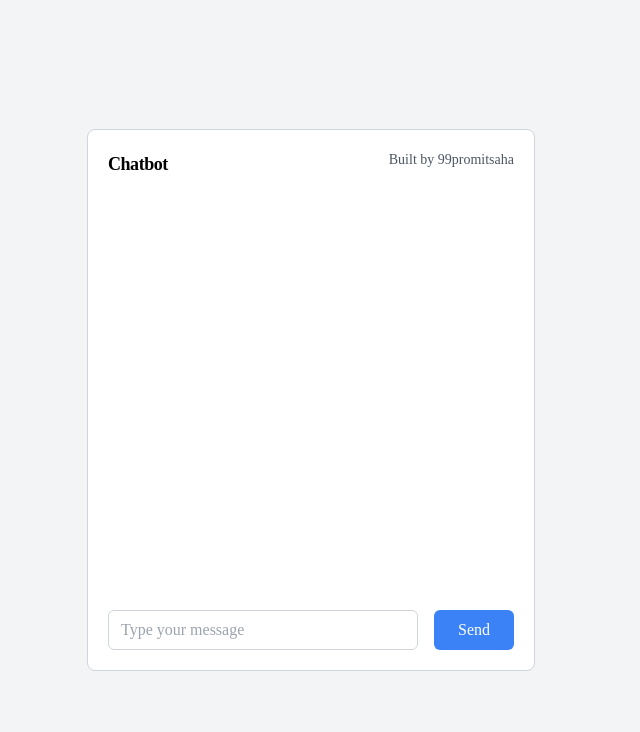
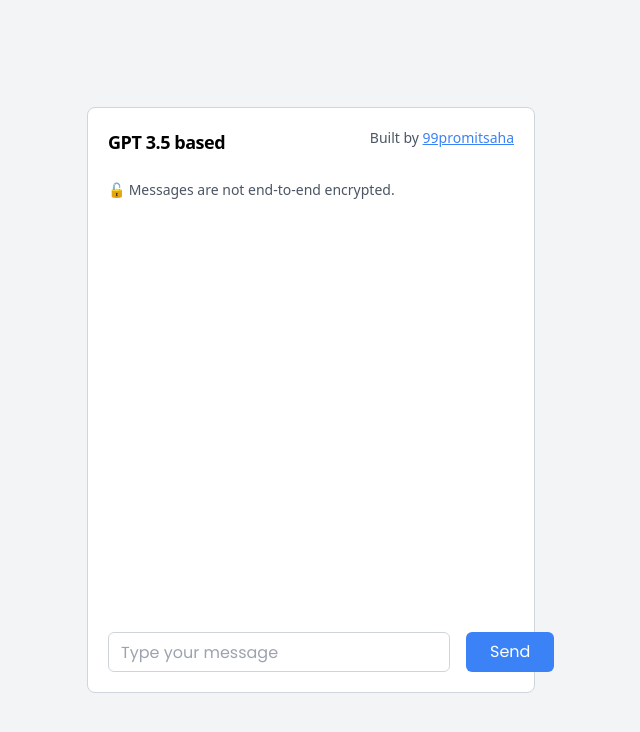
Before and after one commit to 99promitsaha/chatbot, a React (Create React App) app: page / in a window 1280 px wide. Shown: the top 732 px of the page, without its empty margins (329-969 px from the left). Built offline with nearby package versions, Linux system fonts and the light colour scheme.

Commit message:
Add Google Fonts stylesheet and update chat UI

```diff
--- a/public/index.html
+++ b/public/index.html
@@ -10,6 +10,9 @@
       content="Web site created using create-react-app"
     />
     <link rel="apple-touch-icon" href="%PUBLIC_URL%/logo192.png" />
+    <style>
+      @import url("https://fonts.googleapis.com/css2?family=Poppins:ital,wght@0,100;0,200;0,300;0,400;0,500;0,600;0,700;0,800;0,900;1,100;1,200;1,300;1,400;1,500;1,600;1,700;1,800;1,900&display=swap");
+    </style>
     <!--
       manifest.json provides metadata used when your web app is installed on a
       user's mobile device or desktop. See https://developers.google.com/web/fundamentals/web-app-manifest/
--- a/src/components/OpenAIComponent.js
+++ b/src/components/OpenAIComponent.js
@@ -80,35 +80,68 @@ const OpenAIComponent = () => {
 
   return (
     <div className="fixed inset-0 flex items-center justify-center bg-gray-100">
-      <div
-        className="bg-white p-5 rounded-lg border border-gray-300 w-full max-w-md"
-        style={{ fontFamily: "Poppins" }}
-      >
+      <div className="bg-white p-5 rounded-lg border border-gray-300 w-full max-w-md">
         <div className="flex justify-between mb-6">
-          <h2 className="font-semibold text-lg tracking-tight">Chatbot</h2>
-          <p className="text-sm text-gray-600">Built by 99promitsaha</p>
+          <h2 className="font-semibold text-lg tracking-tight">
+            GPT 3.5 based
+          </h2>
+          <p className="text-sm text-gray-600">
+            Built by{" "}
+            <a href="https://twitter.com/99promitsaha">
+              <span className="underline text-blue-500">99promitsaha</span>
+            </a>
+          </p>
+        </div>
+        {/* Initial message section */}
+        <div className="mb-6">
+          <p className="text-sm text-gray-600">
+            🔓 Messages are not end-to-end encrypted.
+          </p>
         </div>
         <div
           className="overflow-y-auto h-96 mb-6"
           style={{ maxHeight: "calc(100% - 200px)" }}
         >
+          {/* Chat messages */}
           {messages.map((msg, index) => (
-            <div key={index} className="flex gap-3 items-start">
-              {msg.role === "assistant" && <h1>ChatGPT: </h1>}
-              {msg.role === "user" && <h1>You: </h1>}
-              <div>
+            <div key={index} className="flex gap-3 items-start mb-4">
+              <div
+                className={`flex flex-col w-full max-w-[320px] leading-1.5 p-4 border-gray-200 rounded-e-xl rounded-es-xl dark:bg-gray-700 ${
+                  msg.role === "assistant" ? "bg-green-100" : "bg-gray-100"
+                } ${msg.role === "user" ? "ml-auto" : ""}`}
+              >
+                <div className="flex items-center space-x-2 rtl:space-x-reverse">
+                  <span
+                    className={`text-sm font-semibold ${
+                      msg.role === "assistant"
+                        ? "text-green-900"
+                        : "text-gray-900"
+                    } dark:text-white`}
+                  >
+                    {msg.role === "assistant" ? "OpenAI" : "You"}
+                  </span>
+                  <span className="text-sm font-normal text-gray-500 dark:text-gray-400">
+                    {new Date().toLocaleDateString()}{" "}
+                  </span>
+                </div>
                 <p
-                  className={`text-base font-small mb-4 ${
-                    msg.role === "assistant" ? "text-gray-700" : "text-gray-600"
-                  }`}
+                  className={`text-sm font-normal py-2.5 ${
+                    msg.role === "assistant"
+                      ? "text-green-900"
+                      : "text-gray-800"
+                  } dark:text-white`}
                 >
                   {msg.content}
                 </p>
+                <span className="text-sm font-normal text-gray-500 dark:text-gray-400">
+                  Read
+                </span>
               </div>
             </div>
           ))}
           <div ref={messagesEndRef} />
         </div>
+
         <form className="flex justify-between" onSubmit={handleFormSubmit}>
           <input
             type="text"
@@ -122,9 +155,10 @@ const OpenAIComponent = () => {
             type="submit"
             className="ml-4 px-6 py-2 bg-blue-500 text-white rounded-md hover:bg-blue-600"
             style={{ fontFamily: "Poppins" }}
-            disabled={loading} // Disable button when loading
+            disabled={loading}
           >
-            {loading ? "Sending..." : "Send"} {/* Change button text based on loading state */}
+            {loading ? "Sending..." : "Send"}{" "}
+            {/* Change button text based on loading state */}
           </button>
         </form>
         {error && <p className="text-red-500 mt-4">{error}</p>}
```
